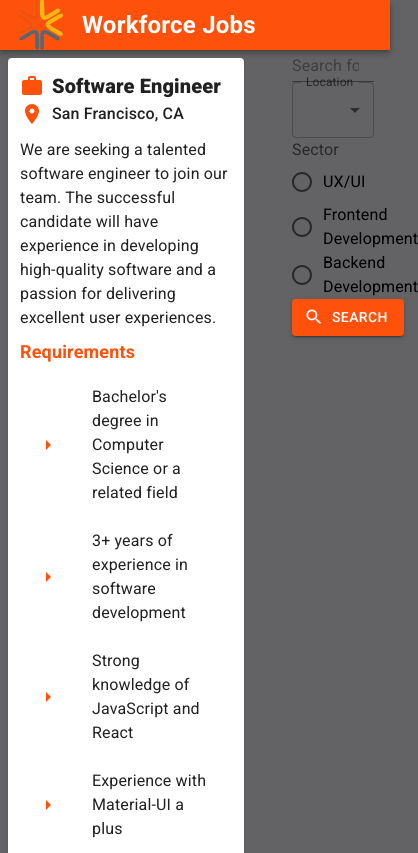
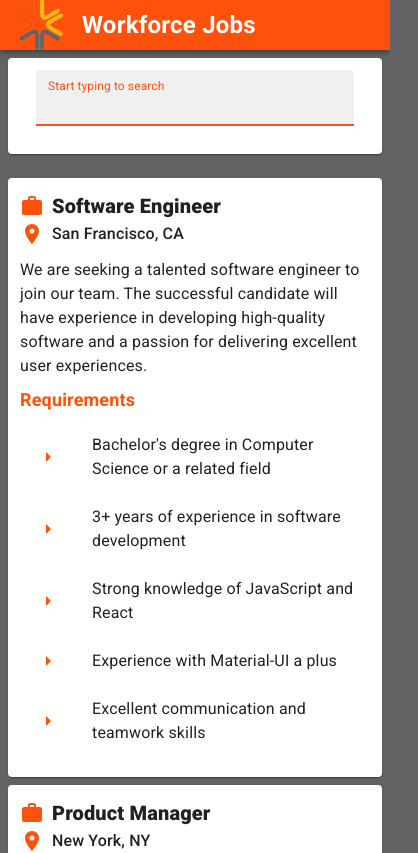
Before and after one commit to vicowiti/workforce-test, a React (Vite) app: page / in a window 390 px wide. Shown: the top 853 px of the page, 418 px wide, since content can reach past the window. Built offline with nearby package versions, Linux system fonts and the light colour scheme.

Commit message:
Made the site responsive for mobile

```diff
--- a/src/App.tsx
+++ b/src/App.tsx
@@ -4,14 +4,28 @@ import SearchBar from "./components/SearchBar";
 import { JobPost } from "./utils/data";
 import mydata from "./assets/job-data.json";
 import NavBar from "./components/NavBar";
-import { Grid, Stack } from "@mui/material";
+import { Grid, makeStyles, Stack } from "@mui/material";
+
+// const useStyles = makeStyles({
+//   item1: {
+//     order: 2,
+//     "@media (max-width: 900px)": {
+//       order: 1,
+//     },
+//   },
+//   item2: {
+//     order: 1,
+//     "@media (max-width: 900px)": {
+//       order: 2,
+//     },
+//   },
+// });
 
 const App = () => {
+  // const classes = useStyles();
   const [jsonData, setJsonData] = useState<JobPost[]>(mydata);
   const [filteredData, setFilteredData] = useState<JobPost[]>([]);
   const [searchTerm, setSearchTerm] = useState("");
-
-  console.log("jsondata", jsonData);
 
   //Handle Data Filtering
   useEffect(() => {
@@ -27,11 +41,11 @@ const App = () => {
   return (
     <div>
       <NavBar />
-      <Grid container spacing={3}>
-        <Grid item xs={8}>
+      <Grid container spacing={{ lg: 3, xs: 1 }}>
+        <Grid item xs={12} lg={8} order={{ xs: 2, lg: 1 }}>
           <RenderData data={filteredData} />
         </Grid>
-        <Grid item xs={4}>
+        <Grid item xs={12} lg={4} order={{ xs: 1, lg: 1 }}>
           <SearchBar value={searchTerm} setSearch={setSearchTerm} />
         </Grid>
       </Grid>
--- a/src/components/SearchBar.tsx
+++ b/src/components/SearchBar.tsx
@@ -2,6 +2,8 @@ import SearchIcon from "@mui/icons-material/Search";
 import {
   Autocomplete,
   Button,
+  Card,
+  Checkbox,
   FormControl,
   FormControlLabel,
   FormLabel,
@@ -13,6 +15,7 @@ import {
   Select,
   Stack,
   TextField,
+  Typography,
 } from "@mui/material";
 import { Container } from "@mui/system";
 import React from "react";
@@ -20,32 +23,34 @@ import { SearchBarProps } from "../utils/data";
 
 const SearchBar = ({ value, setSearch }: SearchBarProps) => {
   return (
+    <Card sx={{ m: 1, p: 1.5 }}>
       <Stack>
         <Container>
-        <Input
+          <TextField
+            fullWidth
+            sx={{ mb: 2 }}
+            id="outlined-basic"
+            label="Start typing to search"
+            variant="filled"
+            type="search"
             value={value}
+            focused
             onChange={(e) => setSearch(e.target.value)}
-          type="search"
-          placeholder="Search for openings"
           />
 
-        <Stack>
-          <FormControl fullWidth>
-            <InputLabel id="demo-simple-select-label">Location</InputLabel>
-            <Select
-              labelId="demo-simple-select-label"
-              id="demo-simple-select"
-              value="remote"
-              label="Location"
-              // onChange={handleChange}
-            >
-              <MenuItem value="Remote">Remote</MenuItem>
-              <MenuItem value="hybrid">Hybrid</MenuItem>
-              <MenuItem value="onsite">Onsite</MenuItem>
-            </Select>
+          <Stack sx={{ display: { xs: "none", lg: "block" } }}>
+            <FormControl>
+              <FormControlLabel control={<Checkbox />} label="Remote" />
+              <FormControlLabel control={<Checkbox />} label="On Site" />
+              <FormControlLabel control={<Checkbox />} label="Hybrid" />
             </FormControl>
-          <FormControl>
-            <FormLabel id="demo-radio-buttons-group-label">Sector</FormLabel>
+
+            <FormControl sx={{ my: 2 }}>
+              <FormLabel id="demo-radio-buttons-group-label">
+                <Typography fontWeight={600} color="primary" component="h6">
+                  Sector
+                </Typography>
+              </FormLabel>
               <RadioGroup
                 aria-labelledby="demo-radio-buttons-group-label"
                 defaultValue="female"
@@ -69,11 +74,22 @@ const SearchBar = ({ value, setSearch }: SearchBarProps) => {
               </RadioGroup>
             </FormControl>
           </Stack>
-        <Button variant="contained" startIcon={<SearchIcon />}>
+          <Button
+            sx={{
+              display: {
+                xs: "none",
+                lg: "block",
+              },
+            }}
+            fullWidth
+            variant="contained"
+            startIcon={<SearchIcon />}
+          >
             Search
           </Button>
         </Container>
       </Stack>
+    </Card>
   );
 };
 
--- a/src/index.css
+++ b/src/index.css
@@ -13,7 +13,7 @@ body {
   background: #636365;
   margin: 0 auto;
   width: 100%;
-  max-width: 1440px;
+  max-width: 1700px;
 }
 
 .layout {
```
Lines whose indentation alone changed are shown as unchanged.
